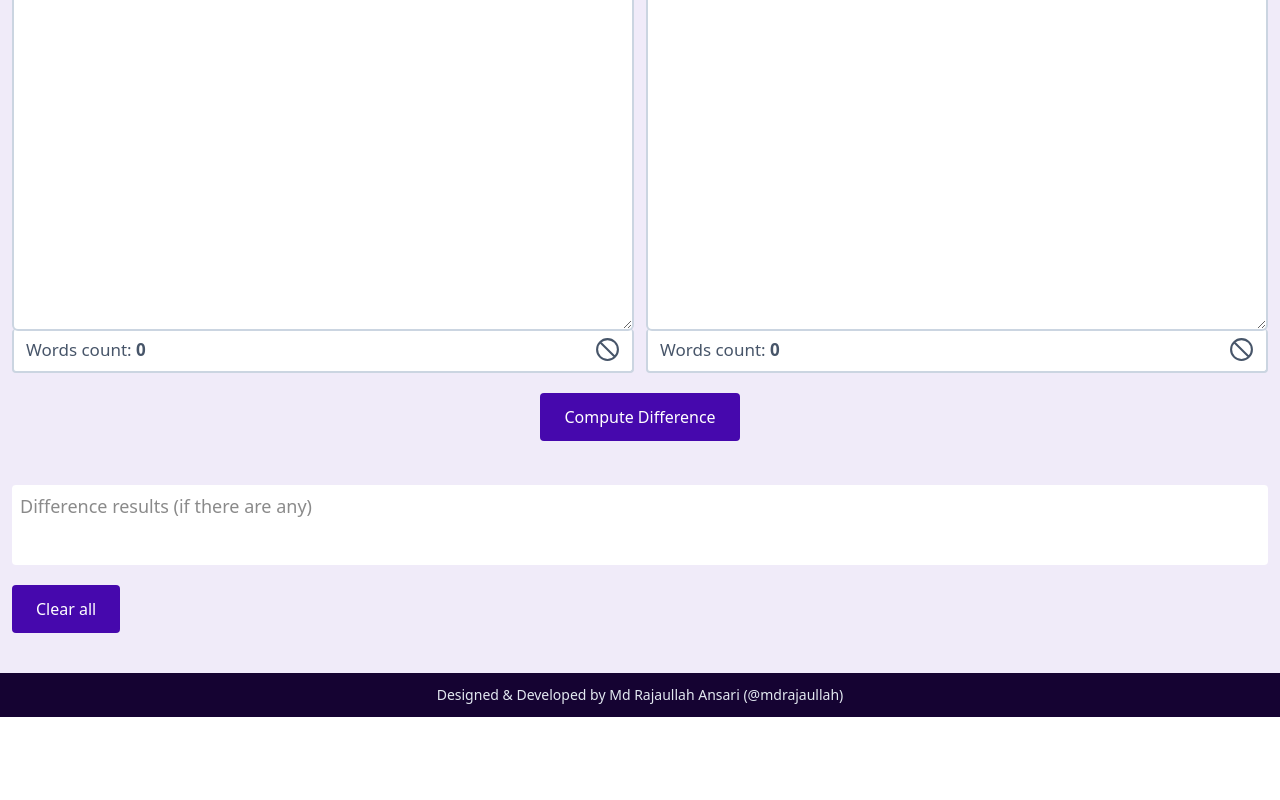
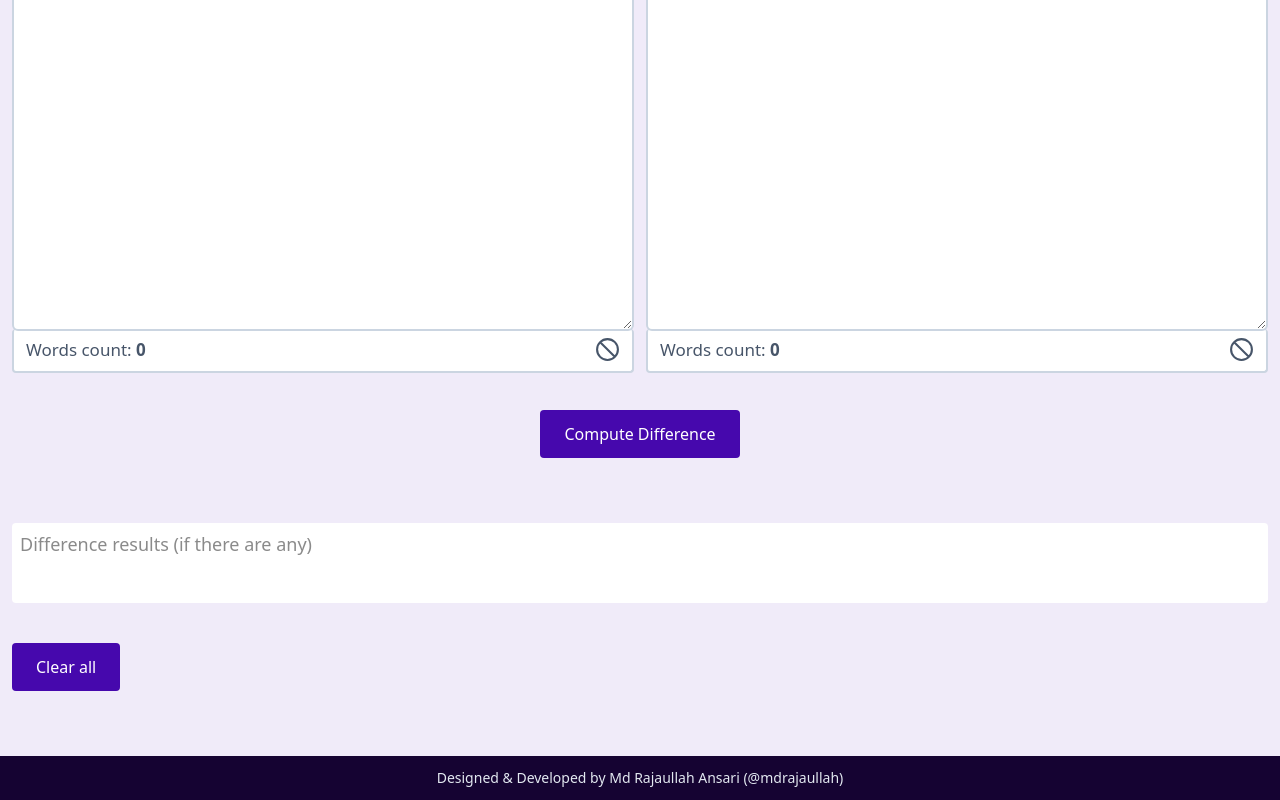
Before and after one commit to ygweric/diff-checker, a React (Vite) app: page / in a window 1280 px wide. Shown: the part 313-1113 px from the top of the page. Before the commit the page ends 1030 px from the top, so only its background shows below. Built offline with nearby package versions, Linux system fonts and the light colour scheme.

Commit message:
space added between sections

```diff
--- a/src/components/Footer.jsx
+++ b/src/components/Footer.jsx
@@ -1,6 +1,6 @@
 const Footer = () => {
   return (
-    <div className="w-100 py-3 bg-[#150332] dark:bg-[#121212] dark:border-t-2 border-[#2b2b2b] text-slate-200 text-center mt-8 md:mt-10 text-sm">
+    <div className="w-100 py-3 bg-[#150332] dark:bg-[#121212] dark:border-t-2 border-[#2b2b2b] text-slate-200 text-center mt-[40px] md:mt-[65px] text-sm">
       Designed & Developed by Md Rajaullah Ansari (@mdrajaullah)
     </div>
   );
--- a/src/components/TextDiffChecker.jsx
+++ b/src/components/TextDiffChecker.jsx
@@ -31,6 +31,16 @@ const TextDiffChecker = () => {
     setDiff([]);
   };
 
+  const text1Length = text1
+    .replace(/\n/gm, " ")
+    .split(" ")
+    .filter((el) => el !== "").length;
+
+  const text2Length = text2
+    .replace(/\n/gm, " ")
+    .split(" ")
+    .filter((el) => el !== "").length;
+
   return (
     <div id="top">
       <div className="w-100 flex h-[70vh] m-1 md:m-3 md:space-x-3 space-y-1 md:space-y-0 flex-col md:flex-row">
@@ -43,8 +53,7 @@ const TextDiffChecker = () => {
           />
           <div className="flex justify-between border-[2px] border-t-0 border-slate-300 dark:border-[#464646] dark:bg-[#2b2b2b] bg-white px-3 py-2 rounded -mt-2">
             <p className="text-[17px] text-slate-600 dark:text-[#9a9a9a]">
-              Words count:{" "}
-              <b>{text1 === "" ? "0" : text1.trim().split(" ").length}</b>
+              Words count: <b>{text1 === "" ? "0" : text1Length}</b>
             </p>
             <button
               className="text-[25px] text-slate-600 dark:text-[#9a9a9a] hover:text-slate-700 transition-all dark:hover:text-slate-300"
@@ -63,8 +72,7 @@ const TextDiffChecker = () => {
           />
           <div className="flex justify-between border-[2px] border-t-0 border-slate-300 dark:border-[#464646] dark:bg-[#2b2b2b] bg-white px-3 py-2 rounded -mt-2">
             <p className="text-[17px] text-slate-600 dark:text-[#9a9a9a]">
-              Words count:{" "}
-              <b>{text2 === "" ? "0" : text2.trim().split(" ").length}</b>
+              Words count: <b>{text2 === "" ? "0" : text2Length}</b>
             </p>
             <button
               className="text-[25px] text-slate-600 dark:text-[#9a9a9a] hover:text-slate-700 transition-all dark:hover:text-slate-300"
@@ -75,20 +83,20 @@ const TextDiffChecker = () => {
           </div>
         </div>
       </div>
-      <div className="flex justify-center mt-[42px] md:mt-[50px]">
+      <div className="flex justify-center mt-[42px] md:mt-[55px]">
         <Link
           to="result"
           spy={true}
           smooth={true}
           offset={-10}
           duration={500}
-          className="bg-[#4608ad] hover:bg-[#551bb3] dark:hover:bg-[#333] dark:transition-all transition-all rounded text-white text-[16px] px-[24px] py-[12px] mb-6 md:mb-0 mt-3  dark:text-white dark:bg-[#2b2b2b]  cursor-pointer"
+          className="bg-[#4608ad] hover:bg-[#551bb3] dark:hover:bg-[#333] dark:transition-all transition-all rounded text-white text-[16px] px-[24px] py-[12px] mb-6 md:mb-0 mt-6  dark:text-white dark:bg-[#2b2b2b]  cursor-pointer"
           onClick={handleCheckDiff}
         >
           Compute Difference
         </Link>
       </div>
-      <div className="md:mt-11 md:m-3 m-2" id="result">
+      <div className="md:mt-[65px] mt-[20px] md:m-3 m-2" id="result">
         <div className=" bg-white whitespace-pre-wrap	 text-[18px] p-2 md:p-2 rounded min-h-20 dark:bg-[#2b2b2b] dark:text-white">
           {diff.length == 0 ? (
             <span className="text-[#676767c5] dark:text-[#ffffff89]">
@@ -116,7 +124,7 @@ const TextDiffChecker = () => {
           smooth={true}
           offset={-150}
           duration={500}
-          className="bg-[#4608ad] dark:bg-[#2b2b2b] hover:bg-[#551bb3] transition-all dark:hover:bg-[#333] rounded text-white text-[16px] px-[24px] py-[12px]  md:mt-5 mt-3 cursor-pointer inline-block"
+          className="bg-[#4608ad] dark:bg-[#2b2b2b] hover:bg-[#551bb3] transition-all dark:hover:bg-[#333] rounded text-white text-[16px] px-[24px] py-[12px]  md:mt-[40px] mt-[28px] cursor-pointer inline-block"
           onClick={handleClearAll}
         >
           Clear all
```
